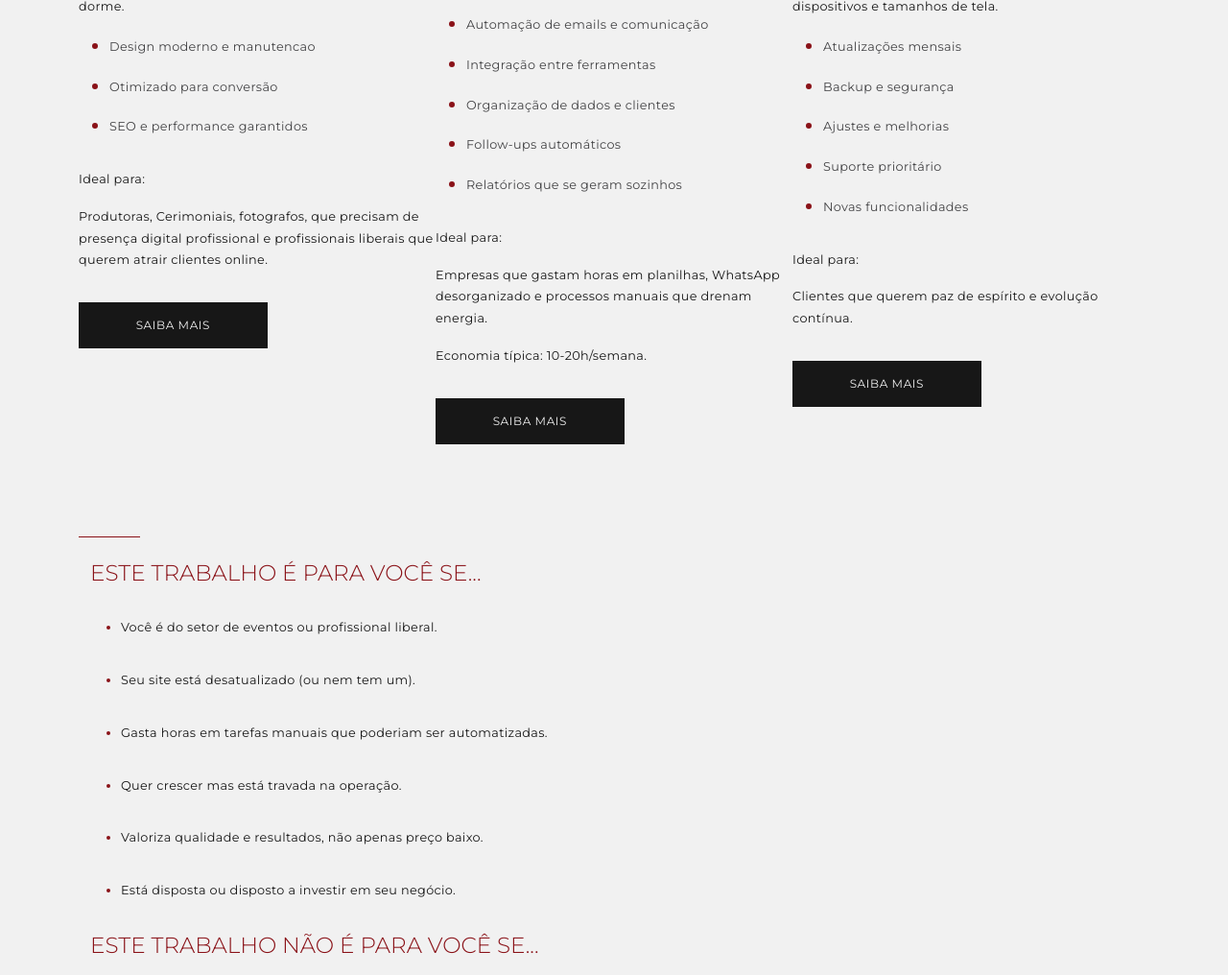
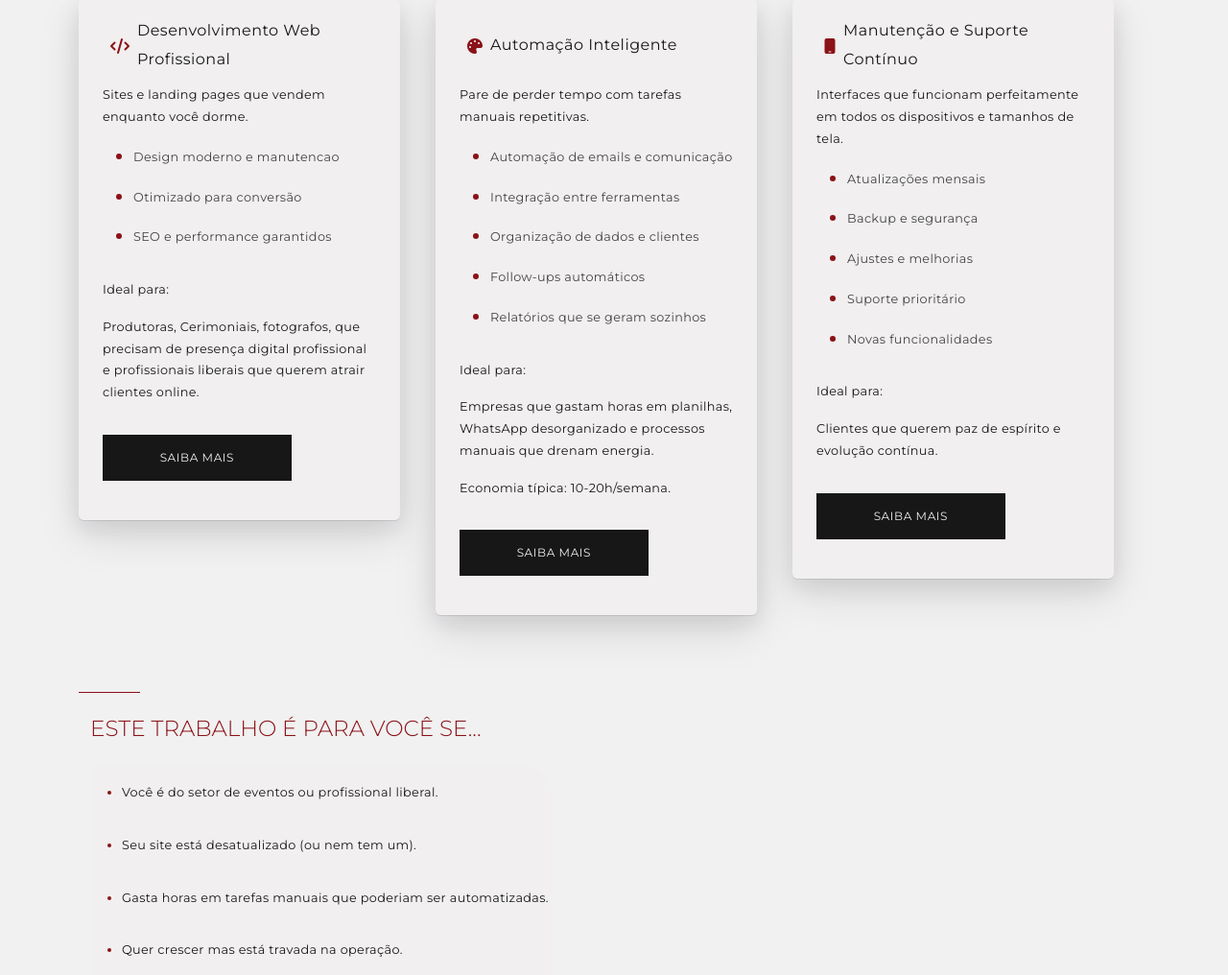
Before and after one commit to PriscillaBarbosa/priscillabarbosa-desenvolvimento-automacao, a website built with Vite: page frontend-portifolio/index.html in a window 1280 px wide. Shown: the part 1784-2800 px from the top of the page at 96% size. Built offline with nearby package versions, Linux system fonts and the light colour scheme; animation ran at ten frames a second.

Commit message:
ajustando sections com alguns cards do bootstrap

```diff
--- a/frontend-portifolio/assets/css/_paraVoce.scss
+++ b/frontend-portifolio/assets/css/_paraVoce.scss
@@ -8,3 +8,12 @@
     letter-spacing: 0.02188rem;
     padding-bottom: 1rem;
 }
+
+.card-decor__list {
+    width: 45%;
+    height: auto;
+    background-color: var(--cor-bg);
+    border: 1px solid transparent;
+    box-shadow: var(--cor-sombra2);
+    border-radius: 0px 30px;
+}
--- a/frontend-portifolio/assets/css/_processo.scss
+++ b/frontend-portifolio/assets/css/_processo.scss
@@ -14,8 +14,8 @@
     font-family: "Montserrat", sans-serif;
     font-optical-sizing: auto;
     font-style: normal;
-    font-weight: 400;
-    font-size: clamp(1.5rem, 2vw, 2.5rem) !important;
+    font-weight: 300;
+    font-size: clamp(1.2rem, 1.8vw, 2rem) !important;
 }
 
 .processo-frase {
--- a/frontend-portifolio/assets/css/_sobre.scss
+++ b/frontend-portifolio/assets/css/_sobre.scss
@@ -7,6 +7,15 @@
 
 .sobre .section-title {
     padding-bottom: .5rem;
+}
+
+.card-decor {
+    width: 90%;
+    height: auto;
+    background-color: var(--cor-bg);
+    border: 1px solid transparent;
+    box-shadow: var(--cor-sombra);
+    border-radius: 5px;
 }
 
 .section-title {
--- a/frontend-portifolio/assets/css/_variaveis.scss
+++ b/frontend-portifolio/assets/css/_variaveis.scss
@@ -6,6 +6,11 @@
     /*--cor-separador: #D4756F;*/
     --cor-separador: #8a1218;
     --cor-terciaria: #f1f1f1;
+    --cor-bg: #f1efef;
+    --cor-sombra:  rgba(17, 17, 26, 0.1) 0px 1px 0px,
+    rgba(17, 17, 26, 0.1) 0px 8px 24px,
+    rgba(17, 17, 26, 0.1) 0px 16px 48px;
+    --cor-sombra2: rgba(33, 35, 38, 0.1) 0px 10px 10px -10px;
 }
 
 [data-theme="dark"] {
@@ -13,4 +18,9 @@
     --cor-terciaria: #171717;
     --cor-separador: #D4AE64;
     --cor-secundaria: #8f8f8f;
+    --cor-bg: #161616;
+    --cor-sombra: rgba(0, 0, 0, 0.4) 0px 1px 0px,
+            rgba(0, 0, 0, 0.4) 0px 8px 24px,
+            rgba(0, 0, 0, 0.4) 0px 16px 48px;
+    --cor-sombra2: rgba(0, 0, 0, 0.6) 0px 10px 10px -10px;
 }
--- a/frontend-portifolio/index.html
+++ b/frontend-portifolio/index.html
@@ -88,7 +88,7 @@
                     </div>
                     <div class="d-flex gap-4 justify-content-center align-items-center">
                         <a href="#contato" class="botao-ver mt-3 d-flex justify-content-center align-items-center mb-3">ENTRAR EM CONTATO</a>
-                        <!--<a href="#" class="botao-iniciar mt-3 d-flex justify-content-center align-items-center mb-3">VER SERVIÇOS E VALORES</a> -->
+                        <!--<a href="#" class="botao-iniciar mt-3 d-flex justify-content-center align-items-center mb-3">VER SERVIÇOS E VALORES</a>-->
                     </div>
                     <p class="subtitle mb-0">Sites profissionais e automação de processos para você focar no que realmente importa: seus clientes.</p>
                 </div>
@@ -100,8 +100,6 @@
             </div>
         </div>
     </section>
-
-
     <section class="sobre" id="sobre">
         <div class="container">
             <div class="row align-items-center g-0">
@@ -110,10 +108,11 @@
                     <h2 class="section-title sobre-titulo mb-4" data-aos="fade-right">Sobre</h2>
                     <div class="sobre-infos d-flex justify-content-center">
                         <div class="sobre-content d-flex flex-column justify-content-between">
-                            <div class="d-flex flex-column">
+                            <div class="d-flex flex-column card-decor p-4 mb-3">
                                 <p class="sobre-texto d-flex justify-content-start align-items-center mb-1">Não sou somente uma desenvolvedora. Sou uma profissional com + de 15 anos de experiência em gestão de projetos complexos que decidiu unir essa bagagem com tecnologia.</p>
                                 <p class="sobre-texto d-flex justify-content-start align-items-center mb-1">Coordenei centenas de eventos, gerenciei equipes, otimizei processos e resolvi crises. Eu SEI como é a realidade de quem toca um negócio: prazos apertados, recursos limitados, clientes exigentes e a necessidade de fazer mais com menos.</p>
                                 <p class="sobre-texto d-flex justify-content-start align-items-center">Hoje, uso desenvolvimento web e automação para resolver as mesmas dores que vivi por anos: falta de tempo, processos manuais caóticos e presença digital inadequada.</p>
+                            </div>
                             <div class="d-flex">
                                 <div class="icon p-2 justify-content-start align-items-center d-flex">
                                     <i class="fa-regular fa-star icon-servicos"></i>
@@ -248,7 +247,7 @@
             </div>
             <div class="row g-0">
                 <div class="col-12 col-md-4 col-lg-4">
-                    <div class="des-web mb-2">
+                    <div class="des-web mb-2 card-decor p-4">
                         <div class="icon p-2 d-flex justify-content-center align-items-center">
                             <i class="fas fa-code icon-servicos"></i>
                             <h3 class="servicos-subTitle mt-1 mx-2"  data-aos="zoom-in" data-aos-delay="400">Desenvolvimento Web Profissional</h3>
@@ -267,7 +266,7 @@
                     </div>
                 </div>
                 <div class="col-12 col-md-4 col-lg-4">
-                    <div class="automacao-inteligente mb-3">
+                    <div class="automacao-inteligente card-decor p-4 mb-3">
                         <div class="icon p-2 d-flex justify-content-center align-items-center">
                             <i class="fas fa-palette icon-servicos"></i>
                             <h3 class="servicos-subTitle mt-1 mx-2" data-aos="zoom-in" data-aos-delay="600">Automação Inteligente</h3>
@@ -289,7 +288,7 @@
                     </div>
                 </div>
                 <div class="col-12 col-md-4 col-lg-4">
-                    <div class="manutencao mb-4">
+                    <div class="manutencao card-decor p-4 mb-4">
                         <div class="icon p-2 d-flex justify-content-center align-items-center">
                             <i class="fas fa-mobile icon-servicos"></i>
                             <h3 class="servicos-subTitle mt-1 mx-2" data-aos="zoom-in" data-aos-delay="700">Manutenção e Suporte Contínuo</h3>
@@ -322,7 +321,9 @@
                 </div>
                 <div class="row align-items-end">
                     <div class="col-12">
+                        <div class="d-flex flex-column">
                             <h2 class="section-title mb- pb-3" data-aos="fade-right">Este trabalho é para você se...</h2>
+                            <div class="card-decor__list mb-4">
                                 <ul>
                                     <li class="cliente-perfil my-3">Você é do setor de eventos ou profissional liberal.</li>
                                     <li class="cliente-perfil my-3">Seu site está desatualizado (ou nem tem um).</li>
@@ -332,8 +333,12 @@
                                     <li class="cliente-perfil my-3">Está disposta ou disposto a investir em seu negócio.</li>
                                 </ul>
                             </div>
+                        </div>
+                    </div>
                     <div class="col-12">
+                        <div class="d-flex flex-column justify-content-end">
                             <h2 class="section-title mb- pb-3" data-aos="fade-right">Este trabalho não é para você se...</h2>
+                            <div class="card-decor__list mb-4">
                                 <ul>
                                     <li class="cliente-perfil my-3">Procura a opção mais barata do mercado.</li>
                                     <li class="cliente-perfil my-3">Quer resultado milagroso sem investir adequadamente.</li>
@@ -341,6 +346,8 @@
                                     <li class="cliente-perfil my-3">Precisa de entrega "pra ontem" sem planejamento.</li>
                                     <li class="cliente-perfil my-3">Quer apenas código, sem estratégia.</li>
                                 </ul>
+                            </div>
+                        </div>
                     </div>
                     <div class="d-flex gap-2 justify-content-start">
                         <i class="fa-solid fa-handshake icon-contato"></i>
```
Lines whose indentation alone changed are shown as unchanged.
